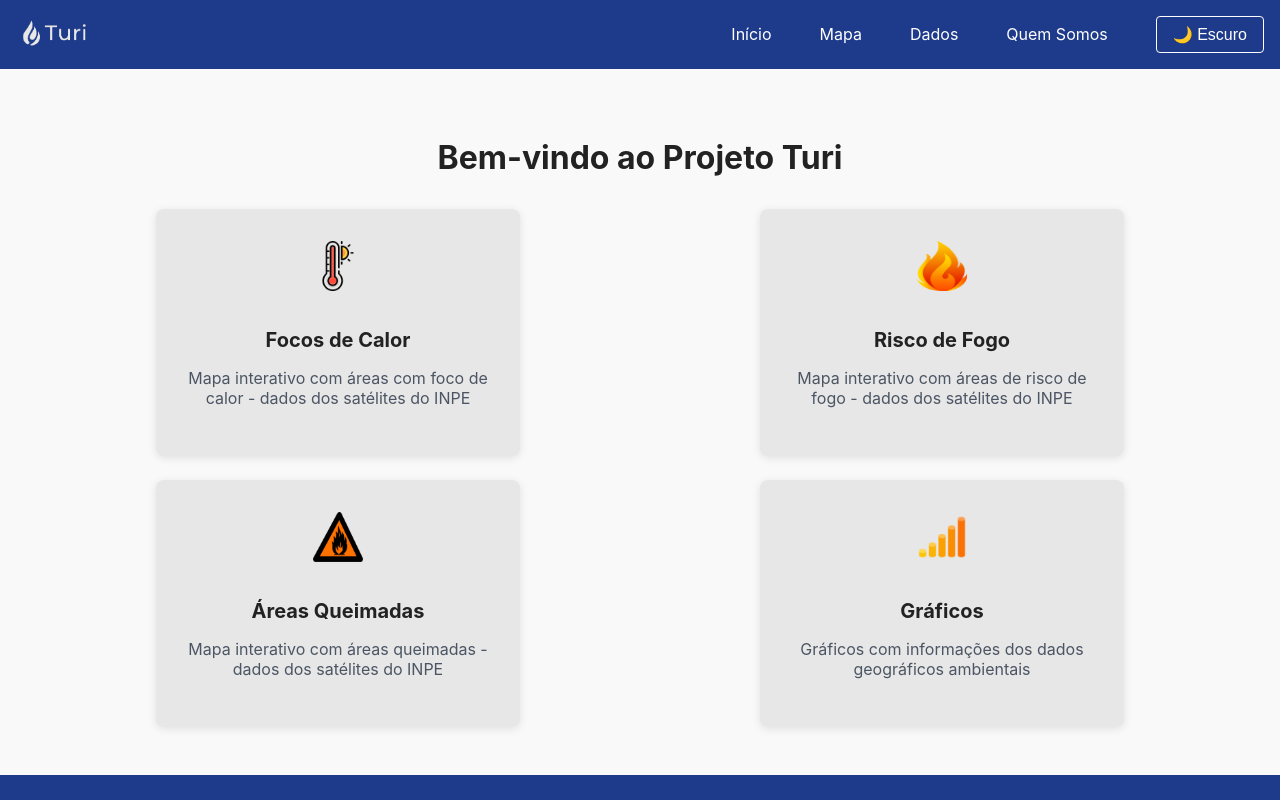
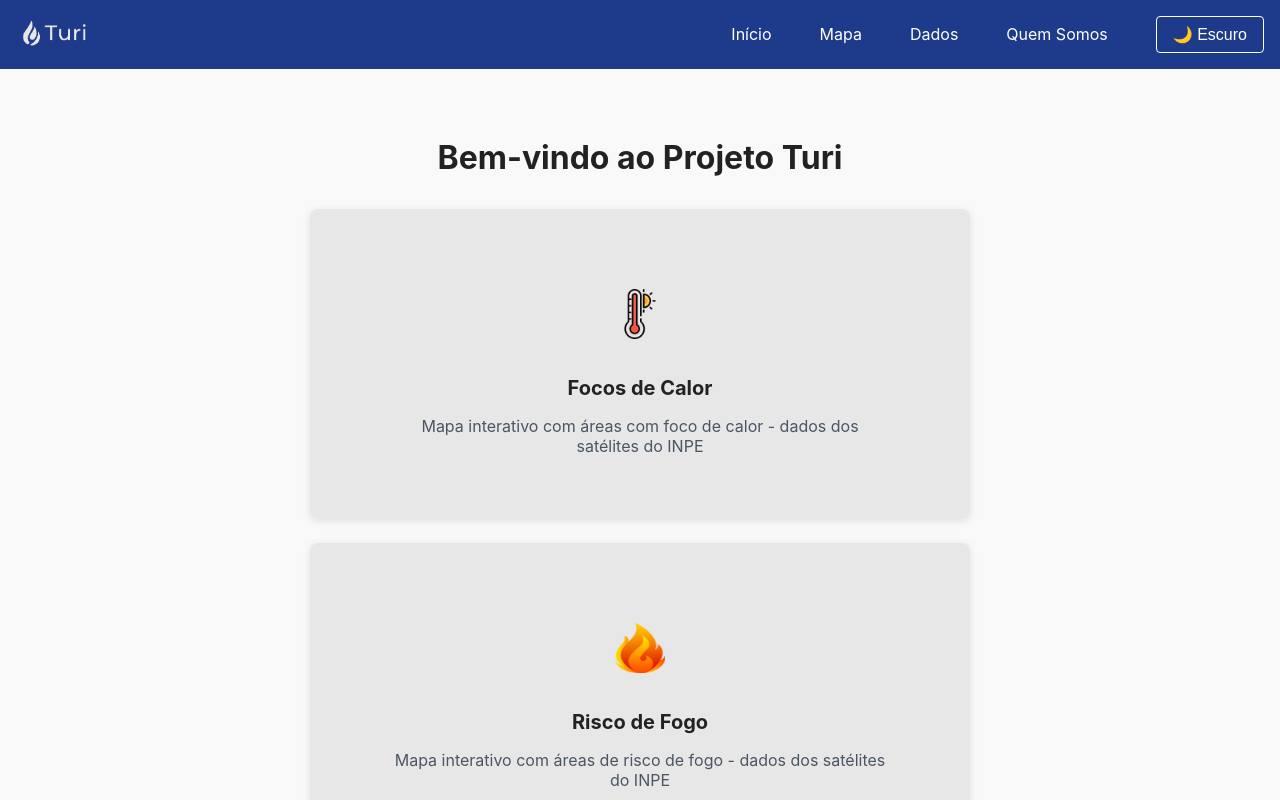
Before and after one commit to Danilo-Fatec/Turi-myopes, a React (Create React App) app in the folder src/frontend/: page / in a window 1280 px wide. Shown: the top 800 px of the page. Built offline with nearby package versions, Linux system fonts and the light colour scheme.

Commit message:
add
adiciona clique na logo, adicionado nome e logo na navegaçao, balanceado a tela inicial

```diff
--- a/src/frontend/public/index.html
+++ b/src/frontend/public/index.html
@@ -2,7 +2,7 @@
 <html lang="en">
   <head>
     <meta charset="utf-8" />
-    <link rel="icon" href="%PUBLIC_URL%/favicon.ico" />
+    <link rel="icon" href="%PUBLIC_URL%/img/mini.png" />
     <meta name="viewport" content="width=device-width, initial-scale=1" />
     <meta name="theme-color" content="#000000" />
     <meta
@@ -13,7 +13,7 @@
 
     <link rel="manifest" href="%PUBLIC_URL%/manifest.json" />
 
-    <title>React App</title>
+    <title>Myopes</title>
   </head>
   <body>
     <noscript>You need to enable JavaScript to run this app.</noscript>
--- a/src/frontend/src/Styles/Home.module.css
+++ b/src/frontend/src/Styles/Home.module.css
@@ -11,20 +11,22 @@
 }
 
 .grid {
-  display: grid;
-  grid-template-columns: repeat(2, 1fr);
+  display: flex;
+  flex-wrap: wrap;
+  justify-content: center;
+  align-content: center;
   gap: 1.5rem;
-  justify-items: center;
 }
 
 .card {
   background-color: rgba(85, 84, 84, 0.11);
-  padding: 2rem;
+  padding: 5rem;
   border-radius: 8px;
   box-shadow: 0 2px 8px rgba(0, 0, 0, 0.1);
   text-align: center;
   transition: transform 0.2s, box-shadow 0.2s;
-  width: 300px;
+  width: 500px;
+  height: 150px;
 }
 
 .card:hover {
--- a/src/frontend/src/components/Header.tsx
+++ b/src/frontend/src/components/Header.tsx
@@ -18,7 +18,9 @@ const Header: React.FC<HeaderProps> = ({ showTab, theme, toggleTheme }) => {
   return (
     <header className={styles.header}>
       <div className={styles.logo}>
-        <img src="./img/unnamed.png" alt="Turi Logo" />
+        <Link to="/">
+          <img src="./img/unnamed.png" alt="Turi Logo" />
+        </Link>
       </div>
       <button className={styles.hamburger} onClick={toggleMenu}>
         &#9776;
--- a/src/frontend/src/constants/biomasGeoJson.ts
+++ b/src/frontend/src/constants/biomasGeoJson.ts
@@ -1,9 +1,8 @@
 import { LatLngExpression } from "leaflet";
 
-// Cada bioma deve ter seu polígono aproximado. Exemplo com coordenadas fictícias e simplificadas:
 export const BIOMAS_GEOJSON: Record<string, LatLngExpression[][]> = {
   "Amazônia": [
-    [ // Array de pontos do polígono
+    [
       [-7.0, -73.0], [-2.0, -58.0], [-4.0, -51.0], [-9.0, -51.0], [-11.0, -63.0], [-7.0, -73.0]
     ]
   ],
```
Also changed, not shown: src/frontend/public/img/mini.png (added).
